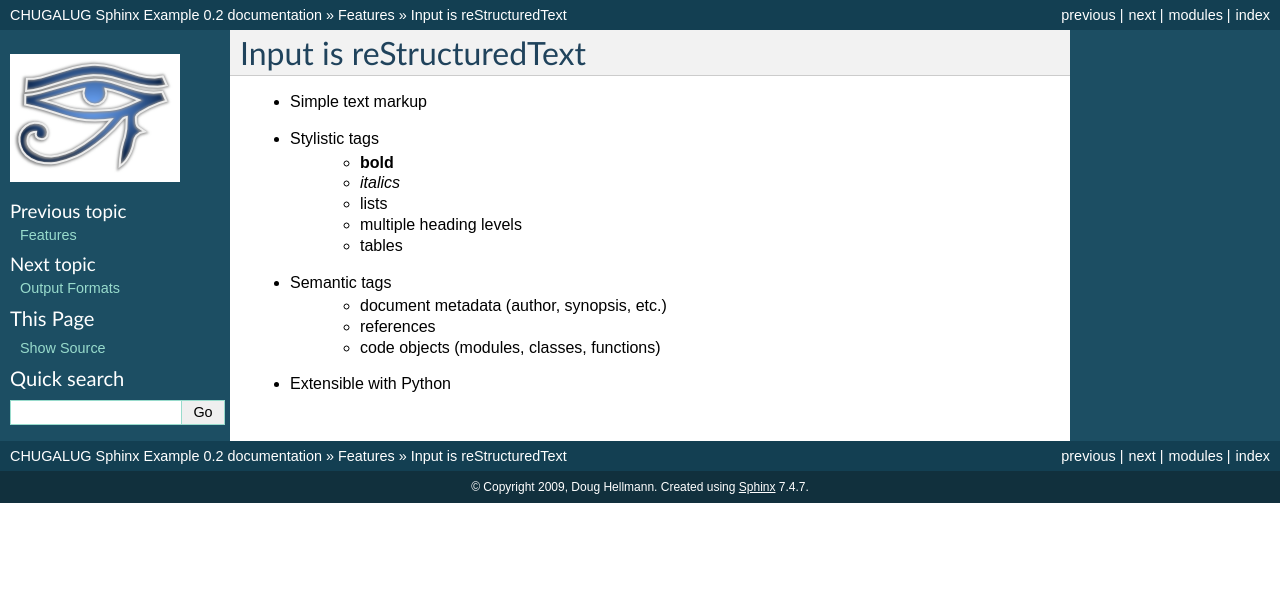
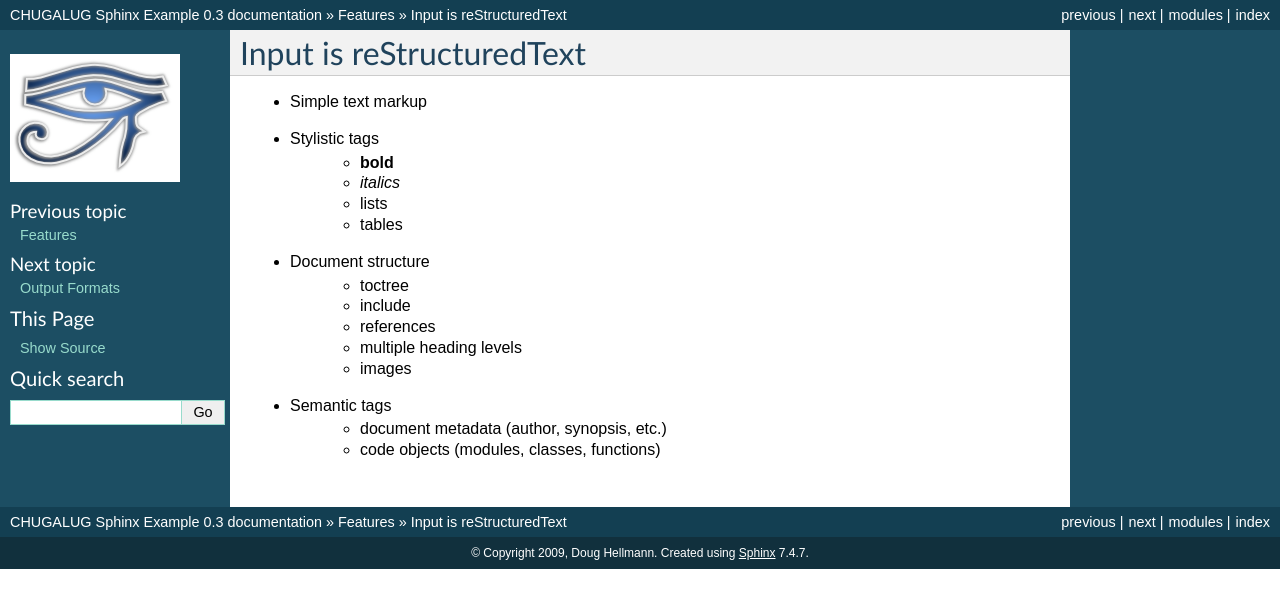
Before and after one commit to dhellmann/presentation-chugalug-sphinx-intro, a Sphinx documentation site: the page built from source/features/reStructuredText.rst, in a window 1280 px wide. Shown: the top 608 px of the page. Built offline with Sphinx 7.4.7, drawn with Linux system fonts in a browser that asks for light colours; pages that are not in the unit, such as notebooks, are missing from menus.

Commit message:
update based on feedback from reviewers; bump version to 0.3

```diff
--- a/source/benefits.rst
+++ b/source/benefits.rst
@@ -5,7 +5,7 @@ Benefits
 .. index::
     single: LaTeX
 
-- Easier syntax than nroff, troff, or LaTeX
+- Easier markup syntax than nroff, troff, or LaTeX
+- plain text source works with version control
+- 1 source document -> multiple outputs
 - Extensible
-- 1 source document -> multiple outputs
-- plain text source works with version control
--- a/source/conf.py
+++ b/source/conf.py
@@ -46,9 +46,9 @@ copyright = u'2009, Doug Hellmann'
 # built documents.
 #
 # The short X.Y version.
-version = '0.2'
+version = '0.3'
 # The full version, including alpha/beta/rc tags.
-release = '0.2'
+release = version
 
 # The language for content autogenerated by Sphinx. Refer to documentation
 # for a list of supported languages.
--- a/source/features/index.rst
+++ b/source/features/index.rst
@@ -10,3 +10,4 @@ Features
     footnotes
     auto_index
     code
+    extensible
--- a/source/features/reStructuredText.rst
+++ b/source/features/reStructuredText.rst
@@ -10,10 +10,13 @@ Input is reStructuredText
    - **bold**
    - *italics*
    - lists
+   - tables
+- Document structure
+   - toctree
+   - include
+   - references
    - multiple heading levels
-   - tables
+   - images
 - Semantic tags
    - document metadata (author, synopsis, etc.)
-   - references
    - code objects (modules, classes, functions)
-- Extensible with Python
--- a/source/index.rst
+++ b/source/index.rst
@@ -8,15 +8,15 @@
 
 Sphinx_ is a *documentation preparation tool* that converts reStructuredText input files into several different output formats like HTML and PDF.
 
-`This guide <http://www.doughellmann.com/projects/chugalug-sphinx-intro/>`_ was created with Sphinx.
+`This presentation <http://www.doughellmann.com/projects/chugalug-sphinx-intro/>`_ was created with Sphinx.
 
 Contents:
 
 .. toctree::
    :maxdepth: 1
 
+   benefits
    features/index
-   benefits
    installation
    using/index
    users
```
Also changed, not shown: source/features/extensible.rst (added, +16 -0 lines).
